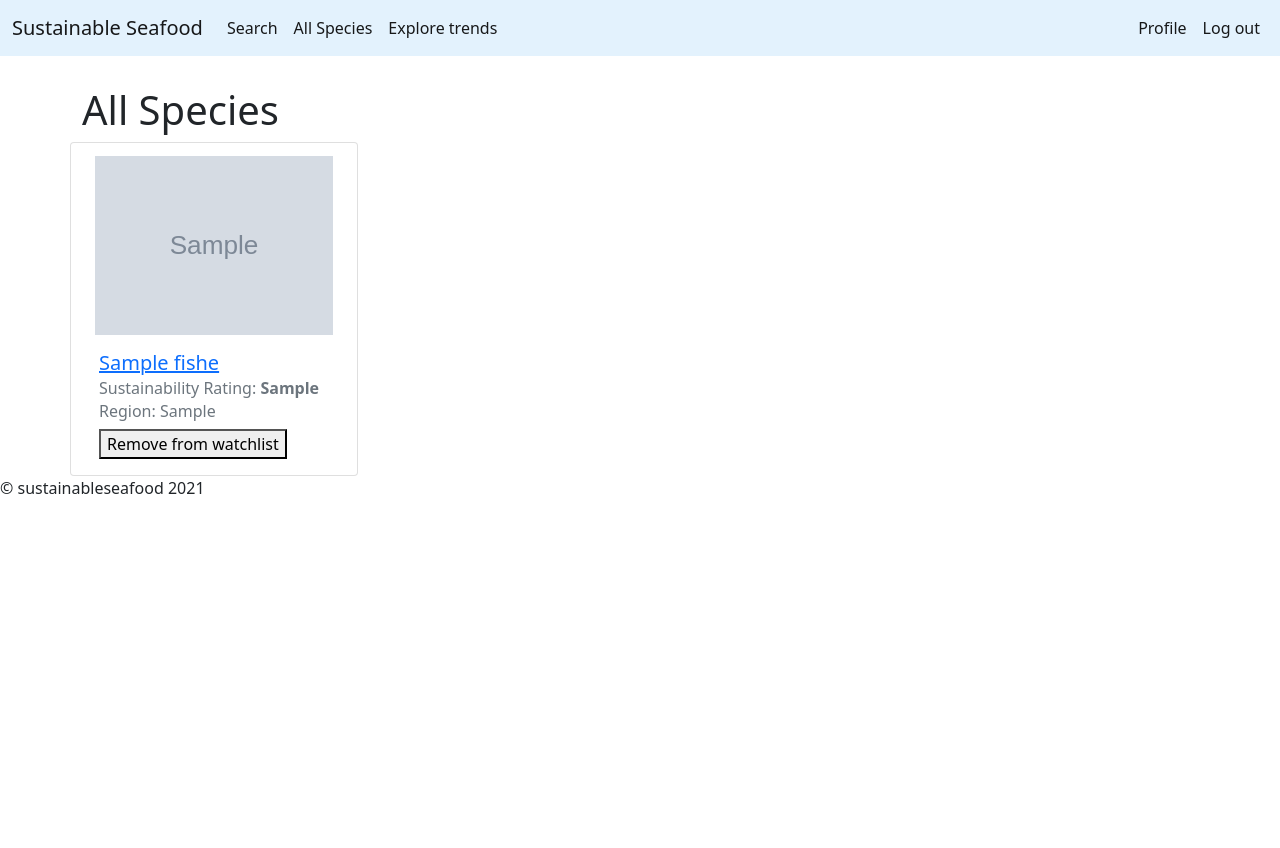
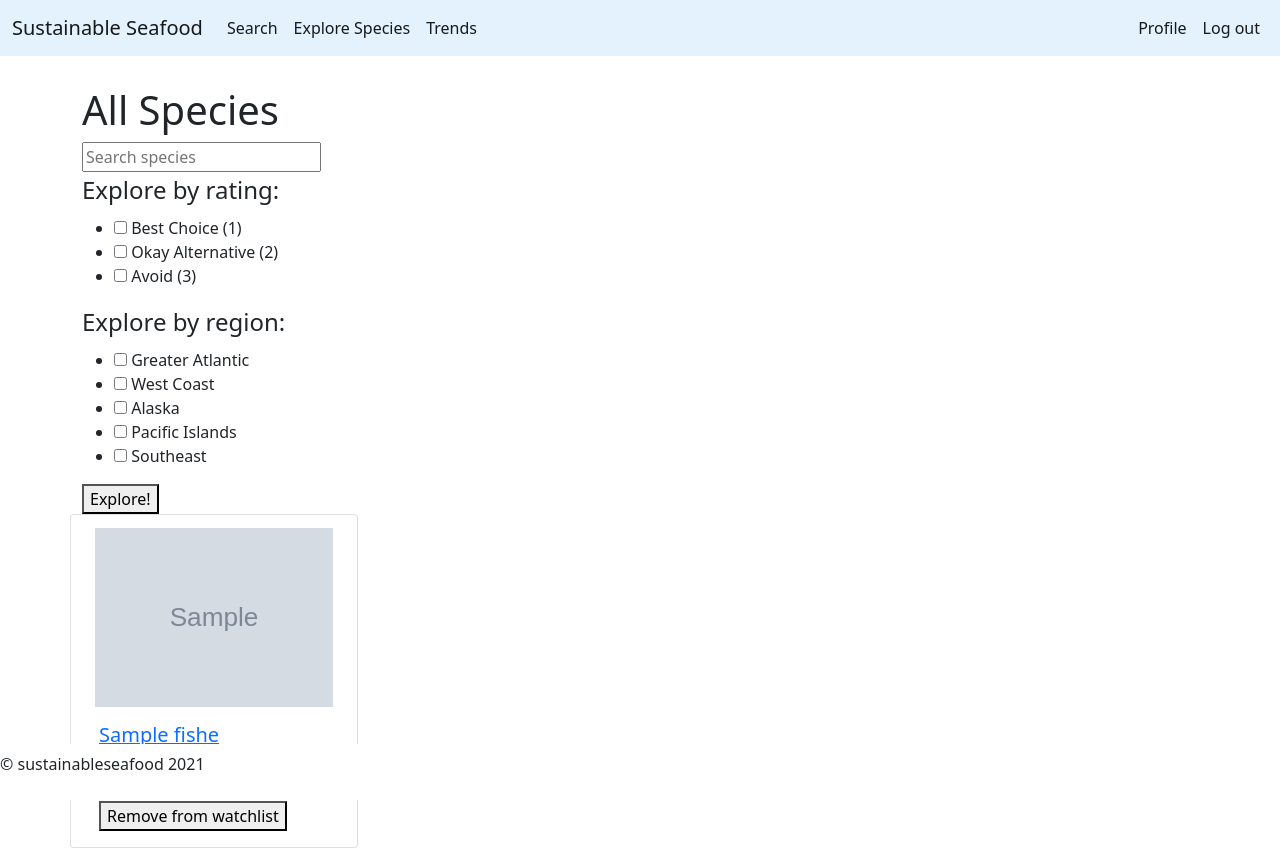
Before and after one commit to hannahramadan/sustainableseafood, a Flask app: page /species in a window 1280 px wide. Before the commit the page ends 494 px from the top, so only its background shows below. Run offline with Flask 2, Linux system fonts and the light colour scheme; the visitor is signed in with stand-in values (Sample User, id 1); tables that the repository leaves empty hold one stand-in row (values such as "Sample post"); grey boxes marked "Sample" are stand-in pictures; parts of the project's set-up code (start-up, migrations or seed data) failed here and were passed over.

Commit message:
First version of search function. Separated JS from Profile page-> Farmer's Markets

```diff
--- a/server.py
+++ b/server.py
@@ -63,7 +63,8 @@ def login():
 
 @app.route('/search')
 def search():
-    return render_template ('search.html')
+    fishes = crud.get_all_fish()
+    return render_template ('search.html', fishes=fishes)
 
 @app.route('/species')
 def all_fish():
--- a/static/farmers_api.js
+++ b/static/farmers_api.js
@@ -1,23 +1,45 @@
-function getResults(zip) {
+    // Get's market ID and name by zip code
+    function getMarkets(zip) {
         $.ajax({
             type: "GET",
             contentType: "application/json; charset=utf-8",
             url: "http://search.ams.usda.gov/farmersmarkets/v1/data.svc/zipSearch?zip=" + zip,
             dataType: 'jsonp',
-        jsonpCallback: 'searchResultsHandler'
-    });
-}
-function searchResultsHandler(searchResults) {
-    for (var key in searchresults) {
-        alert(key);
-        var results = searchresults[key];
-        for (var i = 0; i < results.length; i++) {
-            var result = results[i];
-            for (var key in result) {
-                if (i == 0) {
-                    alert(result[key]);
-
+            success: function searchResultsHandler(data) {
+                for (key in data) { //key is our 'results'
+                    let results = data[key]; //results is our list of objects
+                    for (let i = 0; i < 5; i++) {
+                        let result = results[i]; //result is 1 object
+                        marketid = result["id"]
+                        marketname = result["marketname"]
+                        getDetails(marketid, marketname)
                     }
                 }
             }
+        });
     }
+
+    // Handles the market IDs. Provides details on each marketplace
+    function getDetails(marketid, marketname) {
+        let marketplaces = $('#marketplaces')
+        $.ajax({
+            type: "GET",
+            contentType: "application/json; charset=utf-8",
+            url: "http://search.ams.usda.gov/farmersmarkets/v1/data.svc/mktDetail?id=" + marketid,
+            dataType: 'jsonp',
+            success: function detailResultHandler(detailresults) {
+                for (key in detailresults) {
+                    let results = detailresults[key];
+                    let googleLink = results['GoogleLink']
+                    let address = results['Address']
+                    let products = results['Products']
+                    let schedule = results['Schedule']
+                    addMarketsToDOM(marketplaces, googleLink, marketid, marketname)
+                }
+            }
+        });
+    }
+    // Adds marketplaces and their map links to the DOM
+    function addMarketsToDOM(marketplaces, googleLink, marketid, marketname){
+        marketplaces.append('<a href="'+googleLink+'"target="_blank"><li id='+marketid+'>'+marketname+'</li></a>')
+    }
--- a/templates/base.html
+++ b/templates/base.html
@@ -15,6 +15,7 @@
     src="https://code.jquery.com/jquery-3.4.1.js"
     integrity="sha256-WpOohJOqMqqyKL9FccASB9O0KwACQJpFTUBLTYOVvVU="
     crossorigin="anonymous"></script>
+    <script type="text/javascript" src="static/farmers_api.js"></script>
   </head>
 
   <body>
@@ -30,8 +31,8 @@
     <div class="collapse navbar-collapse" id="navbarSupportedContent">
       <ul class="navbar-nav me-auto mb-2 mb-lg-0">
         <li class="nav-item"><a class="nav-link active" aria-current="page" href="/search">Search</a></li>
-        <li class="nav-item"><a class="nav-link active" aria-current="page" href="/species">All Species</a></li>
-        <li class="nav-item"><a class="nav-link active" aria-current="page" href="#">Explore trends</a></li>
+        <li class="nav-item"><a class="nav-link active" aria-current="page" href="/species">Explore Species</a></li>
+        <li class="nav-item"><a class="nav-link active" aria-current="page" href="#">Trends</a></li>
       </ul>
       <ul class="nav navbar-nav navbar-right">
         <li class="nav-item"><a class="nav-link active" aria-current="page" href="/profile">Profile</a></li>
@@ -53,7 +54,7 @@
     {% endblock %}
   </div>
   <div>
-    <footer class="footer static-bottom">
+    <footer class= "navbar navbar-light fixed-bottom" style="background-color: #ffffff;">
       <p>© sustainableseafood 2021</p>
     </footer>
   </div>
--- a/templates/createaccount.html
+++ b/templates/createaccount.html
@@ -4,7 +4,9 @@
 
 {% block body %}
 
-<h1>Create Your Account</h1>
+<h2>Eat Sustainable. Shop Local. </h2>
+<p>Buying local seafood has a lower environmental foot print. Tell us your zip code, and
+  we'll tell you where to shop seafood.</p>
 <form id="createaccount" method="POST">
     <input type="hidden" name="email" value = "{{email}}" >
     <input type="hidden" name="password" value = "{{password}}">
--- a/templates/species.html
+++ b/templates/species.html
@@ -5,6 +5,50 @@
 {% block body %}
 
 <h1>All Species</h1>
+<form action='/search_results'>
+    <input id="species" type="text" placeholder="Search species">
+    <fieldset>
+        <legend>Explore by rating: </legend>
+        <ul>
+            <li color-rating="green">
+                <input id="best choice" type="checkbox" name="rating" value="1">
+                <label>Best Choice (1)</label></li>
+            <li color-rating="yellow">
+                <input id="okay alternative" type="checkbox" name="rating" value="2">
+                <label>Okay Alternative (2)</label>
+            </li>
+            <li color-rating="red">
+                <input id="avoid" type="checkbox" name="rating" value="3">
+                <label>Avoid (3)</label>
+            </li>
+        </ul>
+    </fieldset>
+    <fieldset>
+        <legend>Explore by region: </legend>
+        <ul>
+            <li>
+                <input id="Greater Atlantic" type="checkbox" name="region" value="Greater Atlantic">
+                <label>Greater Atlantic</label></li>
+            <li>
+                <input id="West Coast" type="checkbox" name="region" value="West Coast">
+                <label>West Coast</label>
+            </li>
+            <li>
+                <input id="Alaska" type="checkbox" name="region" value="Alaska">
+                <label>Alaska</label>
+            </li>
+            <li>
+                <input id="Pacific Islands" type="checkbox" name="region" value="Pacific Islands">
+                <label>Pacific Islands</label>
+            </li>
+            <li>
+                <input id="Southeast" type="checkbox" name="region" value="Southeast">
+                <label>Southeast</label>
+            </li>
+        </ul>
+    </fieldset>
+    <button type="submit">Explore!</button>
+</form>
 
 <div class="row">
     {% for fish in fishes %}
@@ -39,34 +83,3 @@
   </div>
 
   {% endblock %}
-<!--
-  $('#update-status').on('click', () => {
-    $.get('/status', { order: 123 }, (res) => {
-      $('#order-status').html(res);
-    });
-  }); -->
-
-
-  <!-- // const button1 = $('#signIn');
-
-  // button1.on('click', () => {
-  //   if (button1.html() === "Log In"){
-  //     button1.html('Log Out');
-  //   }
-  //   else {
-  //     button1.html('Log In');
-  //   }
-  // });    -->
-
-<!-- <script>
-    "use strict";
-    let favoritebutton = document.querySelector("#favorite")
-    favoritebutton.addEventListener("click", () => {
-      if (favoritebutton.textContent == "Add to watchlist"){
-          favoritebutton.textContent ='Remove to watchlist';
-      }
-      else {
-          favoritebutton.textContent ='Add to watchlist';
-      }
-    });
-</script> -->
```
Also changed, not shown: templates/profile.html (+11 -30 lines), templates/search.html (+31 -44 lines), templates/search_results.html (+44 -0 lines), readme.md. Lines whose indentation alone changed are shown as unchanged.
